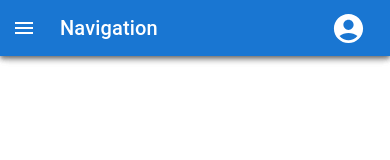
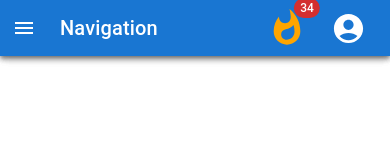
Before and after one commit to Andyfer004/Proyecto_Software_Frontend, a React Native app: screen /login in a window 390 px wide. Shown: the top 160 px of the page. Built offline with nearby package versions, Linux system fonts and the light colour scheme.

Commit message:
Se agrego badge para la racha

```diff
--- a/src/common/SidebarGeneral.tsx
+++ b/src/common/SidebarGeneral.tsx
@@ -30,6 +30,8 @@
 import LoginIcon from '@mui/icons-material/Login';
 import EventNoteIcon from '@mui/icons-material/EventNote';
 import HomeIcon from '@mui/icons-material/Home';
+import WhatshotIcon from '@mui/icons-material/Whatshot';
+import Badge from '@mui/material/Badge';
 
 const DrawerHeader = styled('div')(({ theme }) => ({
   display: 'flex',
@@ -132,14 +134,35 @@
             Navigation
           </Typography>
 
-          {/* Icono de AccountCircle con menú desplegable */}
+          {/* Move Badge to the right, next to AccountCircle */}
+          <Box sx={{ ml: 'auto', display: 'flex', alignItems: 'center' }}>
+            <Badge
+              badgeContent={34}
+              max={999}
+              color="error"
+              anchorOrigin={{
+                vertical: 'top',
+                horizontal: 'right',
+              }}
+              sx={{ mr: 2 }} // Space between the badge and the AccountCircle icon
+            >
+              <WhatshotIcon
+                sx={{
+                  color: "orange",
+                  fontSize: 40,
+                }}
+              />
+            </Badge>
+
+            {/* AccountCircle with menu */}
             <IconButton
               color="inherit"
-            sx={{ ml: 'auto' }}
               onClick={handleMenuClick}
             >
               <AccountCircle fontSize="large" />
             </IconButton>
+          </Box>
+
           <Menu
             anchorEl={anchorEl}
             open={Boolean(anchorEl)}
@@ -147,20 +170,20 @@
           >
             <MenuItem onClick={handleLogout}>
               <ListItemIcon>
-                <ExitToAppIcon fontSize="small" /> {/* Icono de logout */}
+                <ExitToAppIcon fontSize="small" />
               </ListItemIcon>
               Logout
             </MenuItem>
             <MenuItem onClick={handleUpdateAccount}>
               <ListItemIcon>
-                <SettingsIcon fontSize="small" /> {/* Icono de update account */}
+                <SettingsIcon fontSize="small" />
               </ListItemIcon>
               Update Account
             </MenuItem>
           </Menu>
-
         </Toolbar>
       </AppBar>
+
 
       <Drawer
         sx={{
```
Lines whose indentation alone changed are shown as unchanged.
